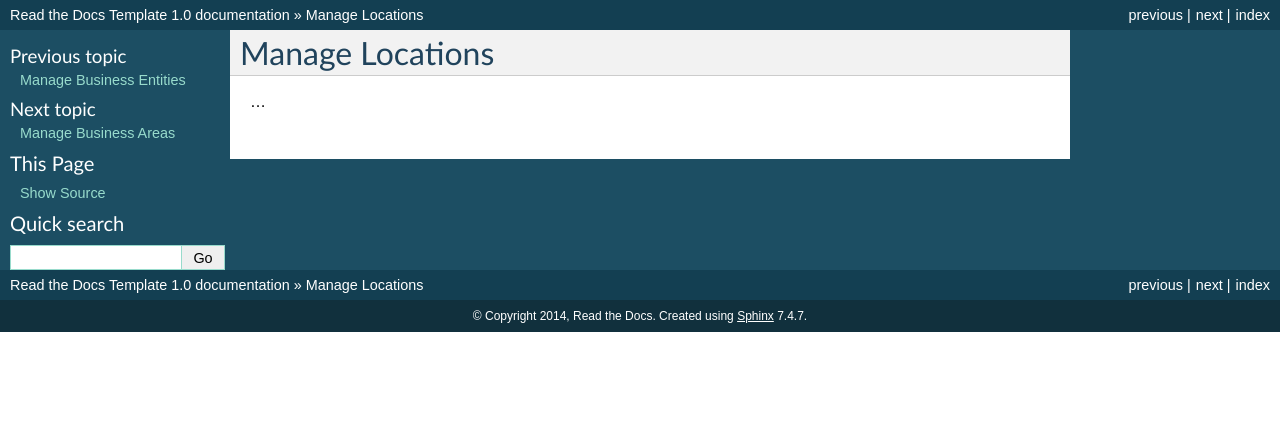
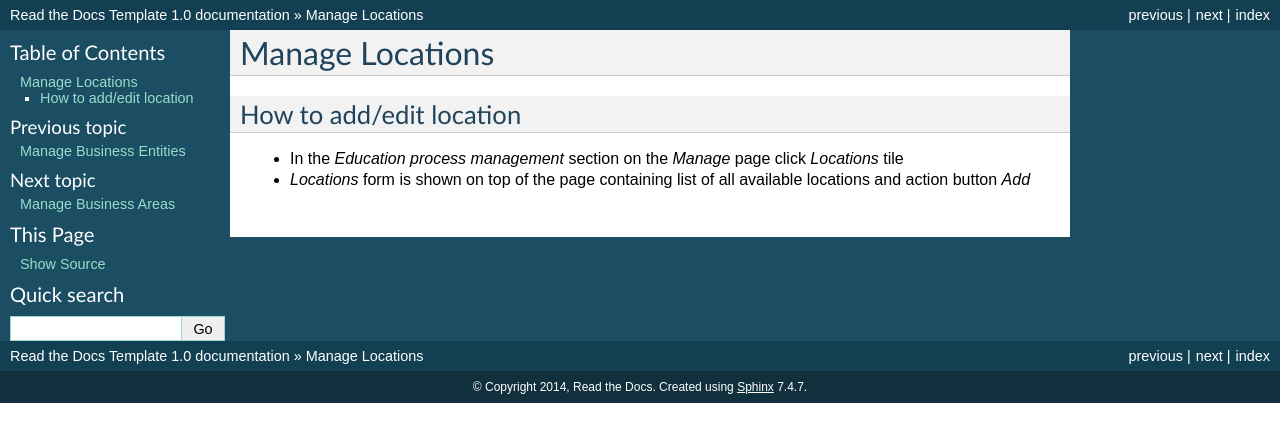
Before and after one commit to pslisko/performa365docs, a Sphinx documentation site: the page built from docs/howto/manage_locations.rst, in a window 1280 px wide. Shown: the top 442 px of the page. Built offline with Sphinx 7.4.7, drawn with Linux system fonts in a browser that asks for light colours; pages that are not in the unit, such as notebooks, are missing from menus.

Commit message:
Update manage_locations.rst

```diff
--- a/docs/howto/manage_locations.rst
+++ b/docs/howto/manage_locations.rst
@@ -1,4 +1,8 @@
 Manage Locations
 ================
 
-...
+How to add/edit location
+^^^^^^^^^^^^^^^^^^^^^^^^^^^
+
+- In the *Education process management* section on the *Manage* page click *Locations* tile
+- *Locations* form is shown on top of the page containing list of all available locations and action button *Add*
```
